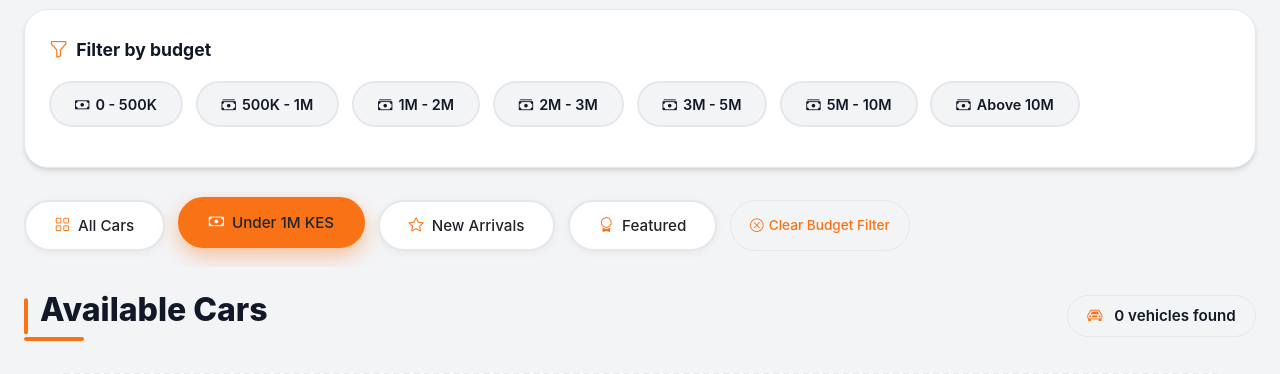
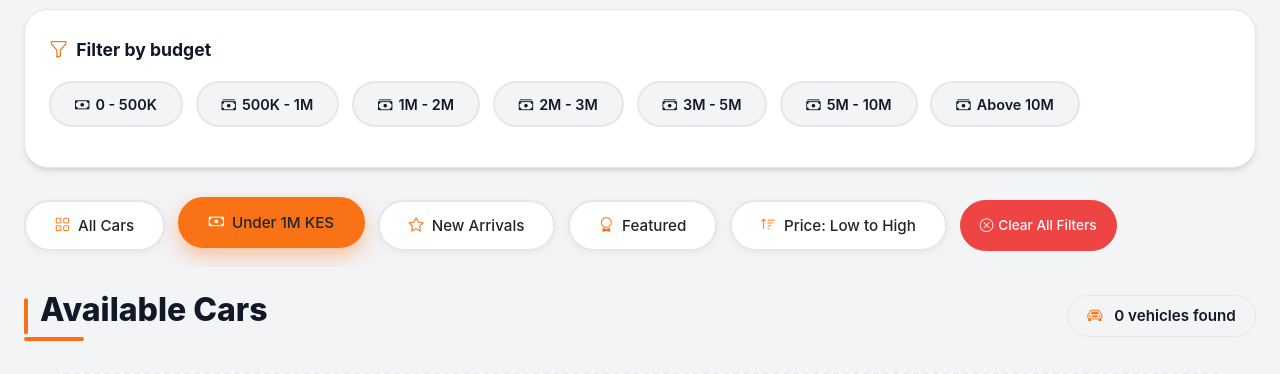
Before and after one commit to christopher796/Car-marketplace, a Django app: page /listings/?price_max=1000000 in a window 1280 px wide. Shown: the part 228-602 px from the top of the page. Run offline with Django 5.2, Linux system fonts and the light colour scheme; data that the repository does not hold is empty.

Commit message:
Now srollable

```diff
--- a/templates/listings/browse.html
+++ b/templates/listings/browse.html
@@ -205,7 +205,6 @@
     }
 
     /* Filter chips (quick filters) */
-
     .filter-chips-container {
         position: relative;
         margin: 1rem 0 1.5rem;
@@ -213,7 +212,7 @@
 
     .filter-chips {
         display: flex;
-        flex-wrap: wrap;
+        flex-wrap: nowrap;
         gap: 0.8rem;
         overflow-x: auto;
         overflow-y: hidden;
@@ -224,7 +223,7 @@
         margin: 0;
     }
 
-    /* Hide scrollbar */
+    /* Custom scrollbar styling */
     .filter-chips::-webkit-scrollbar {
         height: 4px;
     }
@@ -243,6 +242,7 @@
         background: var(--orange-hover);
     }
 
+    /* Individual filter chip styling */
     .filter-chip {
         padding: 0.7rem 1.8rem;
         background: var(--white);
@@ -270,6 +270,7 @@
         transform: translate(-2px);
         color: var(--orange);
     }
+
     .filter-chip.active {
         background: var(--orange);
         border-color: var(--orange);
@@ -323,17 +324,17 @@
     /* Hide scroll buttons on mobile */
     @media (max-width: 768px) {
         .scroll-btn {
-            display: none;
+            display: none !important;
         }
 
         .filter-chips {
             gap: 0.6rem;
-            padding: 0.5rem 0.25rem 1rem 0.25rem;
+            padding: 0.5rem 0.25rem 0.8rem 0.25rem;
         }
 
         .filter-chip {
             padding: 0.6rem 1.4rem;
-            font-size: 0.65rem;
+            font-size: 0.85rem;
         }
     }
 
@@ -343,26 +344,33 @@
         align-items: center;
         gap: 5px;
         padding: 0.5rem 1.2rem;
-        background: var(--light-gray);
-        border: 1px solid var(--light-gray-dark);
+        background: #EF4444;
+        border: 1px solid #EF4444;
         border-radius: 30px;
-        color: var(--text-muted);
+        color: white !important;
         font-size: 0.85rem;
+        font-weight: 600;
         transition: all 0.2s ease;
         text-decoration: none;
+        white-space: nowrap;
+        flex-shrink: 0;
     }
 
     .clear-filters-btn:hover {
-        background: #EF4444;
-        color: white;
-        border-color: #EF4444;
+        background: #DC2626;
+        transform: translateY(-2px);
+        color: white !important;
+    }
+
+    .clear-filters-btn i {
+        color: white !important;
     }
 
     /* Mobile optimization for filter chips container */
     @media (max-width: 768px) {
         .filter-chips-container {
-            margin: 1rem -0.5rem 1.5rem -0.5rem;
-            padding: 0 0.5rem;
+            margin: 1rem -0.75rem 1.5rem -0.75rem;
+            padding: 0 0.75rem;
         }
     }
 
@@ -723,9 +731,9 @@
     </div>
 </div>
 
-<!-- Filter Chips (Quick filters) -->
+<!-- Filter Chips (Quick filters) - Horizontally scrollable on mobile -->
 <div class="filter-chips-container">
-    <!--Scroll buttons for desktop-->
+    <!-- Scroll buttons for desktop -->
     <div class="scroll-btn scroll-left" id="scrollLeftBtn" style="display: none;">
         <i class="bi bi-chevron-left"></i>
     </div>
@@ -743,9 +751,12 @@
         <a href="?featured=true" class="filter-chip text-dark {% if request.GET.featured == 'true' %}active{% endif %}">
             <i class="bi bi-award"></i> Featured
         </a>
-    {% if request.GET.price_min or request.GET.price_max %}
+        <a href="?sort=price_asc" class="filter-chip {% if request.GET.sort == 'price_asc' %}active{% endif %} text-dark">
+            <i class="bi bi-sort-up"></i> Price: Low to High
+        </a>
+        {% if request.GET.price_min or request.GET.price_max or request.GET.condition or request.GET.featured or request.GET.sort %}
         <a href="{% url 'browse_listings' %}" class="clear-filters-btn">
-        <i class="bi bi-x-circle"></i> Clear Budget Filter
+            <i class="bi bi-x-circle"></i> Clear All Filters
         </a>
         {% endif %}
     </div>
@@ -837,7 +848,7 @@
                 </div>
 
                 <a href="{% url 'listing_detail' listing.id %}" class="view-btn">
-                    View<i class="bi bi-arrow-right"></i>
+                    View <i class="bi bi-arrow-right"></i>
                 </a>
             </div>
         </div>
@@ -852,12 +863,12 @@
         <ul class="pagination">
             {% if listings.has_previous %}
             <li class="page-item">
-                <a class="page-link" href="?page=1&q={{ request.GET.q }}&price_min={{ request.GET.price_min }}&price_max={{ request.GET.price_max }}" aria-label="First">
+                <a class="page-link" href="?page=1&q={{ request.GET.q }}&price_min={{ request.GET.price_min }}&price_max={{ request.GET.price_max }}&condition={{ request.GET.condition }}&featured={{ request.GET.featured }}&sort={{ request.GET.sort }}" aria-label="First">
                     <i class="bi bi-chevron-double-left"></i>
                 </a>
             </li>
             <li class="page-item">
-                <a class="page-link" href="?page={{ listings.previous_page_number }}&q={{ request.GET.q }}&price_min={{ request.GET.price_min }}&price_max={{ request.GET.price_max }}" aria-label="Previous">
+                <a class="page-link" href="?page={{ listings.previous_page_number }}&q={{ request.GET.q }}&price_min={{ request.GET.price_min }}&price_max={{ request.GET.price_max }}&condition={{ request.GET.condition }}&featured={{ request.GET.featured }}&sort={{ request.GET.sort }}" aria-label="Previous">
                     <i class="bi bi-chevron-left"></i>
                 </a>
             </li>
@@ -867,18 +878,18 @@
                 {% if listings.number == num %}
                 <li class="page-item active"><span class="page-link">{{ num }}</span></li>
                 {% elif num > listings.number|add:'-3' and num < listings.number|add:'3' %}
-                <li class="page-item"><a class="page-link" href="?page={{ num }}&q={{ request.GET.q }}&price_min={{ request.GET.price_min }}&price_max={{ request.GET.price_max }}">{{ num }}</a></li>
+                <li class="page-item"><a class="page-link" href="?page={{ num }}&q={{ request.GET.q }}&price_min={{ request.GET.price_min }}&price_max={{ request.GET.price_max }}&condition={{ request.GET.condition }}&featured={{ request.GET.featured }}&sort={{ request.GET.sort }}">{{ num }}</a></li>
                 {% endif %}
             {% endfor %}
 
             {% if listings.has_next %}
             <li class="page-item">
-                <a class="page-link" href="?page={{ listings.next_page_number }}&q={{ request.GET.q }}&price_min={{ request.GET.price_min }}&price_max={{ request.GET.price_max }}" aria-label="Next">
+                <a class="page-link" href="?page={{ listings.next_page_number }}&q={{ request.GET.q }}&price_min={{ request.GET.price_min }}&price_max={{ request.GET.price_max }}&condition={{ request.GET.condition }}&featured={{ request.GET.featured }}&sort={{ request.GET.sort }}" aria-label="Next">
                     <i class="bi bi-chevron-right"></i>
                 </a>
             </li>
             <li class="page-item">
-                <a class="page-link" href="?page={{ listings.paginator.num_pages }}&q={{ request.GET.q }}&price_min={{ request.GET.price_min }}&price_max={{ request.GET.price_max }}" aria-label="Last">
+                <a class="page-link" href="?page={{ listings.paginator.num_pages }}&q={{ request.GET.q }}&price_min={{ request.GET.price_min }}&price_max={{ request.GET.price_max }}&condition={{ request.GET.condition }}&featured={{ request.GET.featured }}&sort={{ request.GET.sort }}" aria-label="Last">
                     <i class="bi bi-chevron-double-right"></i>
                 </a>
             </li>
@@ -901,7 +912,6 @@
 {% endif %}
 
 <script>
-
     // Horizontal scroll functionality for filter chips (optional desktop scroll buttons)
     const filterChips = document.getElementById('filterChips');
     const scrollLeftBtn = document.getElementById('scrollLeftBtn');
@@ -953,6 +963,7 @@
             }
         });
     }
+
     // Budget filter functionality
     document.addEventListener('DOMContentLoaded', function() {
         // Get current budget filter values from URL
@@ -981,11 +992,16 @@
                 url.searchParams.set('price_min', selectedMin);
                 url.searchParams.set('price_max', selectedMax);
 
-                // Keep existing search query if any
+                // Keep existing search query and other filters if any
                 const currentQ = urlParams.get('q');
-                if (currentQ) {
-                    url.searchParams.set('q', currentQ);
-                }
+                const currentCondition = urlParams.get('condition');
+                const currentFeatured = urlParams.get('featured');
+                const currentSort = urlParams.get('sort');
+
+                if (currentQ) url.searchParams.set('q', currentQ);
+                if (currentCondition) url.searchParams.set('condition', currentCondition);
+                if (currentFeatured) url.searchParams.set('featured', currentFeatured);
+                if (currentSort) url.searchParams.set('sort', currentSort);
 
                 // Remove page parameter to reset to first page
                 url.searchParams.delete('page');
@@ -994,30 +1010,25 @@
             });
         });
 
-        // Advanced search link handler (you can redirect to advanced search page)
-        const advancedLink = document.getElementById('advancedSearchLink');
-        if (advancedLink) {
-            advancedLink.addEventListener('click', function(e) {
-                e.preventDefault();
-                // You can create an advanced search page and redirect there
-                // For now, just show an alert or scroll to filters
-                alert('Advanced search feature coming soon! You can use the budget filters above for now.');
-            });
-        }
-
-        // Handle search form to preserve budget filters
+        // Handle search form to preserve all filters
         const searchForm = document.getElementById('searchForm');
         if (searchForm) {
             searchForm.addEventListener('submit', function(e) {
                 const searchInput = this.querySelector('input[name="q"]');
                 const currentMin = urlParams.get('price_min');
                 const currentMax = urlParams.get('price_max');
+                const currentCondition = urlParams.get('condition');
+                const currentFeatured = urlParams.get('featured');
+                const currentSort = urlParams.get('sort');
 
                 if (searchInput && searchInput.value.trim()) {
                     const url = new URL(window.location.href);
                     url.searchParams.set('q', searchInput.value.trim());
                     if (currentMin) url.searchParams.set('price_min', currentMin);
                     if (currentMax) url.searchParams.set('price_max', currentMax);
+                    if (currentCondition) url.searchParams.set('condition', currentCondition);
+                    if (currentFeatured) url.searchParams.set('featured', currentFeatured);
+                    if (currentSort) url.searchParams.set('sort', currentSort);
                     url.searchParams.delete('page');
                     window.location.href = url.toString();
                     e.preventDefault();
```
Lines whose indentation alone changed are shown as unchanged.
